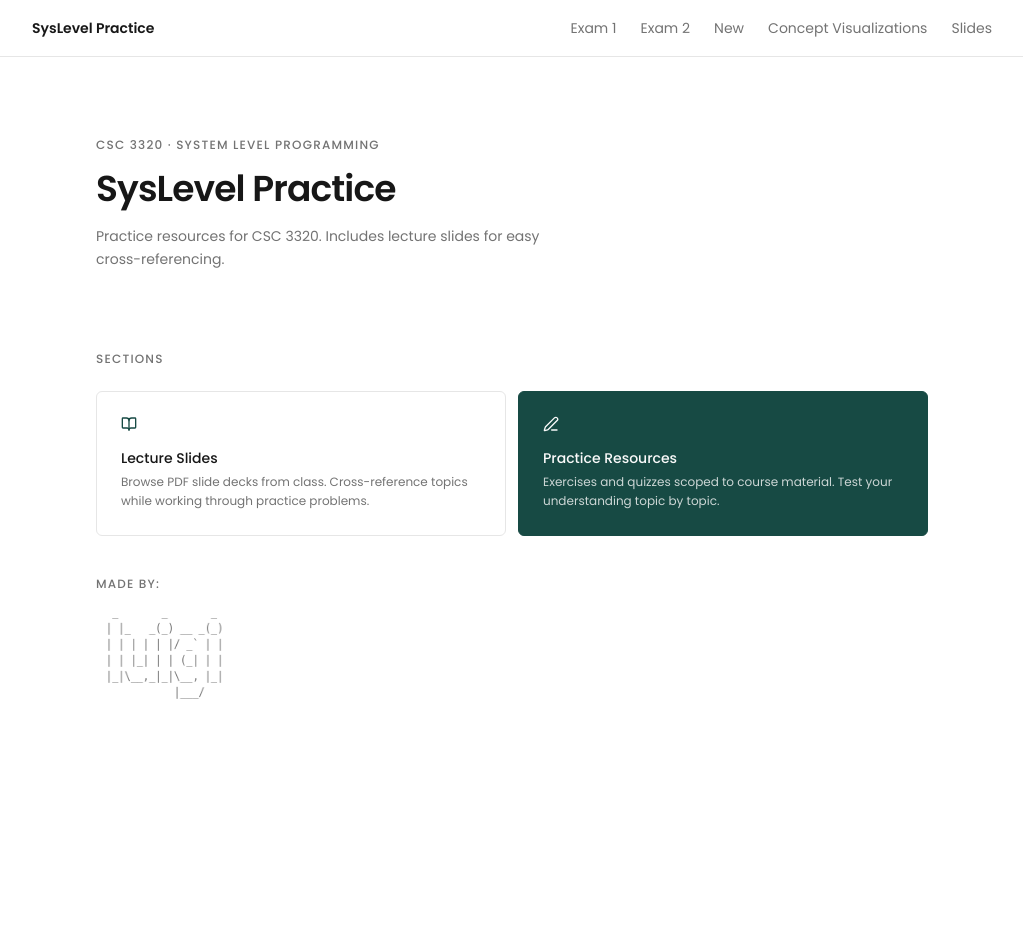
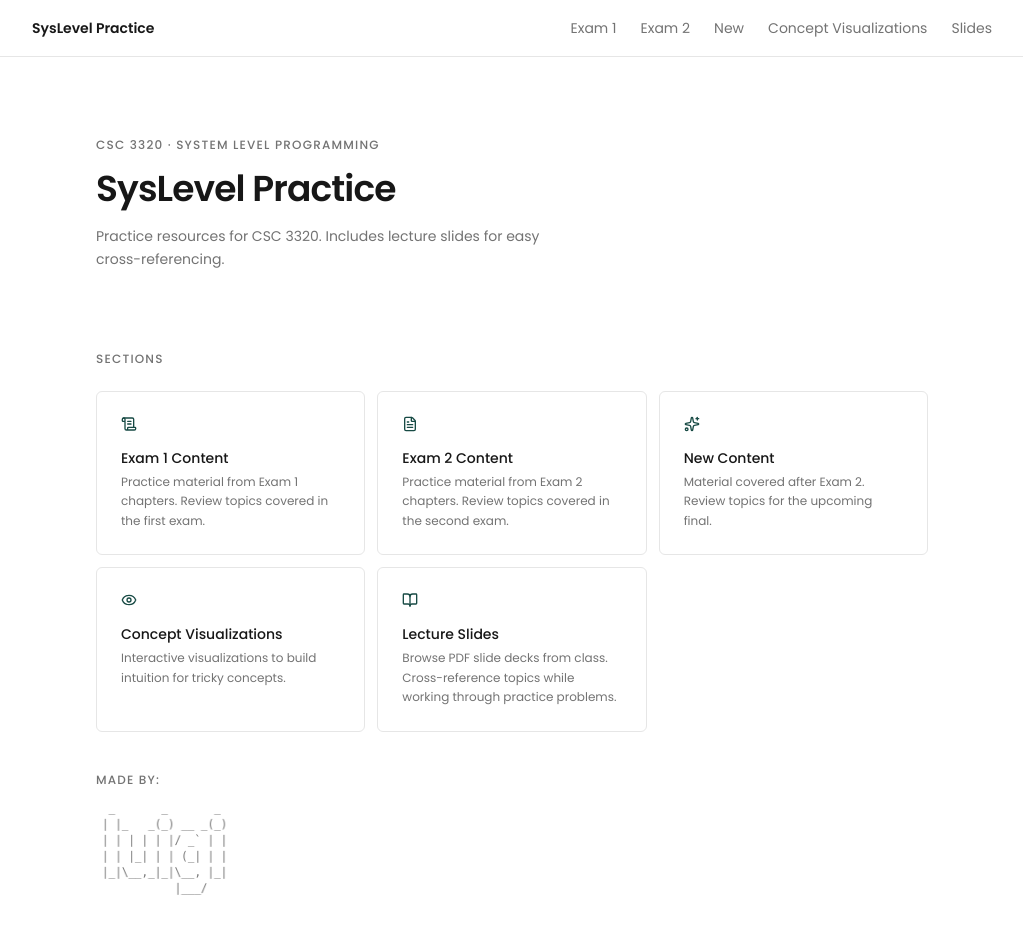
Before and after one commit to lui-gi/system-level-practice, a React (Vite) app in the folder client/: page / in a window 1280 px wide. Shown: the top 934 px of the page, without its empty margins (128-1151 px from the left). Before the commit the page ends 800 px from the top, so only its background shows below. Built offline with nearby package versions, Linux system fonts and the light colour scheme.

Commit message:
feat: render home page as five-card grid driven by SECTIONS

```diff
--- a/client/src/pages/HomePage.tsx
+++ b/client/src/pages/HomePage.tsx
@@ -1,27 +1,28 @@
 import { Link } from "react-router";
-import { ArrowRight, BookOpen, PenLine } from "lucide-react";
+import { ArrowRight, BookOpen } from "lucide-react";
+import { SECTIONS } from "@/lib/sections";
 
-const sections = [
-  {
-    to: "/slides",
-    icon: BookOpen,
-    title: "Lecture Slides",
-    description: "Browse PDF slide decks from class. Cross-reference topics while working through practice problems.",
-    highlight: false,
-  },
-  {
-    to: "/practice",
-    icon: PenLine,
-    title: "Practice Resources",
-    description: "Exercises and quizzes scoped to course material. Test your understanding topic by topic.",
-    highlight: true,
-  },
-];
+const slidesCard = {
+  to: "/slides",
+  icon: BookOpen,
+  title: "Lecture Slides",
+  description:
+    "Browse PDF slide decks from class. Cross-reference topics while working through practice problems.",
+};
 
 export default function HomePage() {
+  const cards = [
+    ...SECTIONS.map((s) => ({
+      to: `/${s.id}`,
+      icon: s.icon,
+      title: s.title,
+      description: s.description,
+    })),
+    slidesCard,
+  ];
+
   return (
     <div className="mx-auto max-w-4xl px-8 py-20">
-
       {/* Hero */}
       <section className="mb-20">
         <p className="mb-4 text-xs font-medium uppercase tracking-widest text-muted-foreground">
@@ -33,7 +34,6 @@ export default function HomePage() {
         <p className="mb-8 max-w-md text-sm leading-relaxed text-muted-foreground">
           Practice resources for CSC 3320. Includes lecture slides for easy cross-referencing.
         </p>
-
       </section>
 
       {/* Section cards */}
@@ -41,24 +41,20 @@ export default function HomePage() {
         <p className="mb-6 text-xs font-medium uppercase tracking-widest text-muted-foreground">
           Sections
         </p>
-        <div className="grid gap-3 sm:grid-cols-2">
-          {sections.map(({ to, icon: Icon, title, description, highlight }) => (
+        <div className="grid gap-3 grid-cols-1 sm:grid-cols-2 lg:grid-cols-3">
+          {cards.map(({ to, icon: Icon, title, description }) => (
             <Link
               key={to}
               to={to}
-              className={`group flex flex-col gap-4 rounded border p-6 transition-colors ${
-                highlight
-                  ? "border-primary bg-primary text-primary-foreground hover:bg-primary/90"
-                  : "border-border hover:bg-accent"
-              }`}
+              className="group flex flex-col gap-4 rounded border border-border p-6 transition-colors hover:bg-accent"
             >
               <div className="flex items-center justify-between">
-                <Icon className={`h-4 w-4 ${highlight ? "text-primary-foreground" : "text-primary"}`} />
-                <ArrowRight className={`h-3.5 w-3.5 opacity-0 transition-opacity group-hover:opacity-100 ${highlight ? "text-primary-foreground" : "text-muted-foreground"}`} />
+                <Icon className="h-4 w-4 text-primary" />
+                <ArrowRight className="h-3.5 w-3.5 text-muted-foreground opacity-0 transition-opacity group-hover:opacity-100" />
               </div>
               <div>
-                <h3 className={`mb-1 text-sm font-medium ${highlight ? "text-primary-foreground" : "text-foreground"}`}>{title}</h3>
-                <p className={`text-xs leading-relaxed ${highlight ? "text-primary-foreground/80" : "text-muted-foreground"}`}>{description}</p>
+                <h3 className="mb-1 text-sm font-medium text-foreground">{title}</h3>
+                <p className="text-xs leading-relaxed text-muted-foreground">{description}</p>
               </div>
             </Link>
           ))}
```
